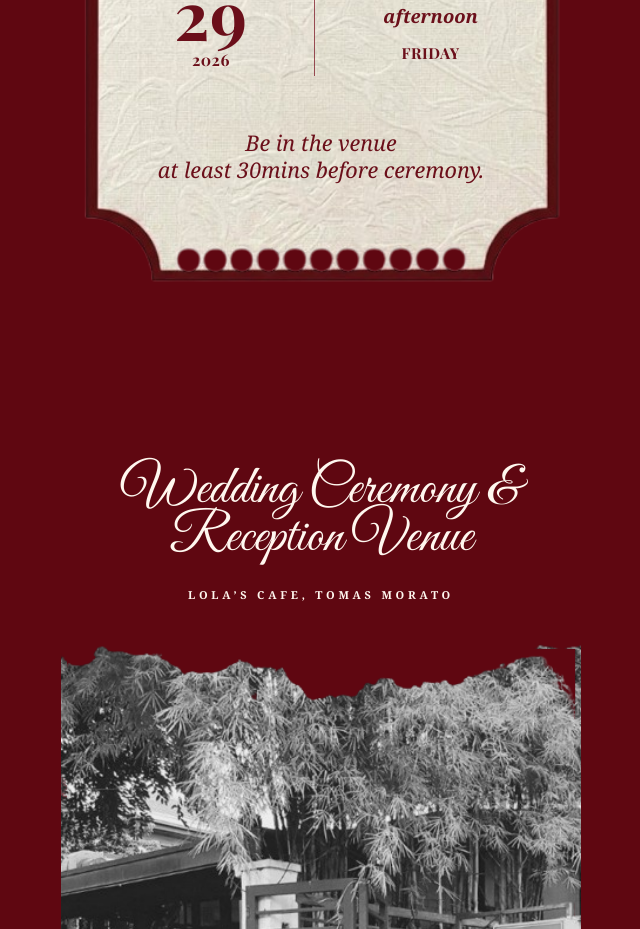
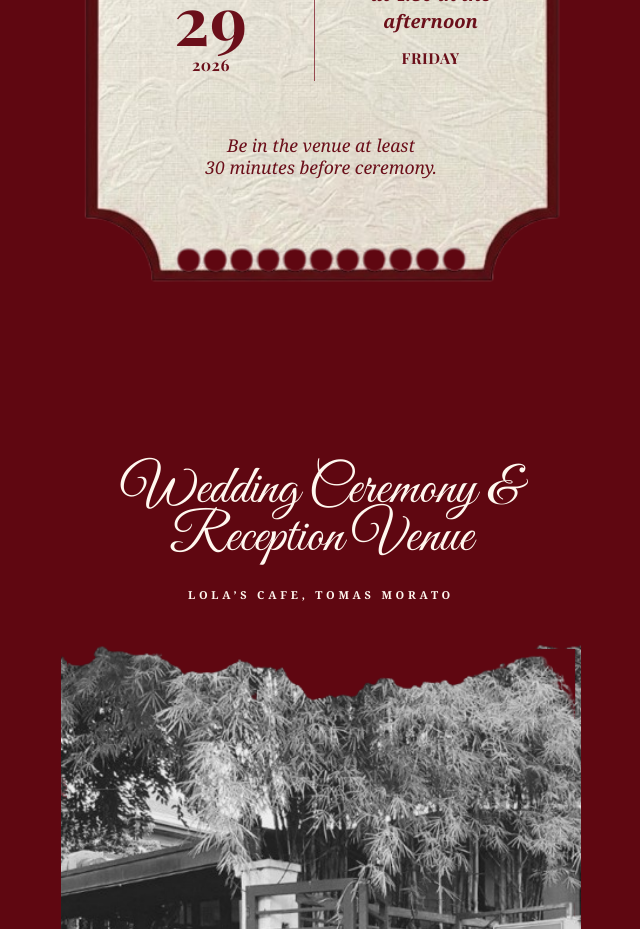
Before and after one commit to editwithjob/jay-tin-rsvp, a React (Vite) app: page / in a window 1280 px wide. Shown: the part 1400-2329 px from the top of the page, without its empty margins (319-959 px from the left). Built offline with nearby package versions, Linux system fonts and the light colour scheme.

Commit message:
details update v2

```diff
--- a/src/App.jsx
+++ b/src/App.jsx
@@ -114,6 +114,7 @@ function TicketSection() {
 
             {/* TOP GROUP: Names and Intro */}
             <div className="mt-[12%]">
+              {/* Reference Font Size: clamp(0.85rem, 3.6vw, 1.1rem) */}
               <p className="text-[clamp(0.85rem,3.6vw,1.1rem)] font-light italic leading-none">
                 We invite you to the wedding of
               </p>
@@ -129,7 +130,6 @@ function TicketSection() {
                 <p className="heading-serif m-0 translate-y-[3px] text-[clamp(0.8rem,3.5vw,1rem)] font-bold uppercase leading-none">
                   May
                 </p>
-                {/* UPDATED: Downscaled '29' from 5.5rem max to 4.2rem */}
                 <p className="heading-serif m-0 -translate-y-[6px] text-[clamp(3.5rem,12vw,4.2rem)] font-bold leading-[0.78]">
                   29
                 </p>
@@ -153,11 +153,13 @@ function TicketSection() {
               </div>
             </div>
 
-            {/* BOTTOM GROUP: Reminder text */}
-            <p className="mx-auto max-w-[340px] text-[clamp(1rem,4.5vw,1.35rem)] font-light italic leading-tight">
-              Be in the venue
+            {/* BOTTOM GROUP: Reminder text
+                UPDATED: Matched font size/weight to the top text and updated wording.
+            */}
+            <p className="mx-auto max-w-[340px] text-[clamp(0.85rem,3.6vw,1.1rem)] font-light italic leading-tight">
+              Be in the venue at least
               <br />
-              at least 30mins before ceremony.
+              30 minutes before ceremony.
             </p>
           </div>
         </div>
```
